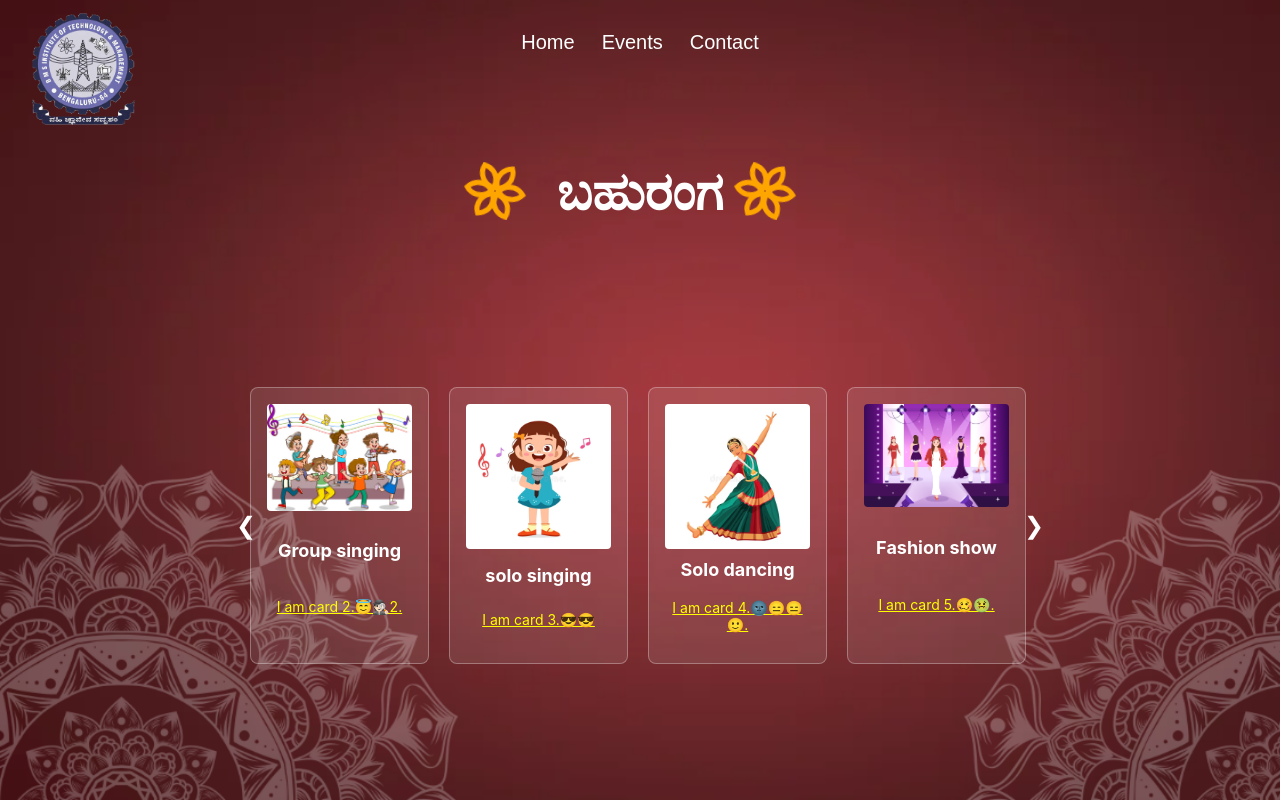
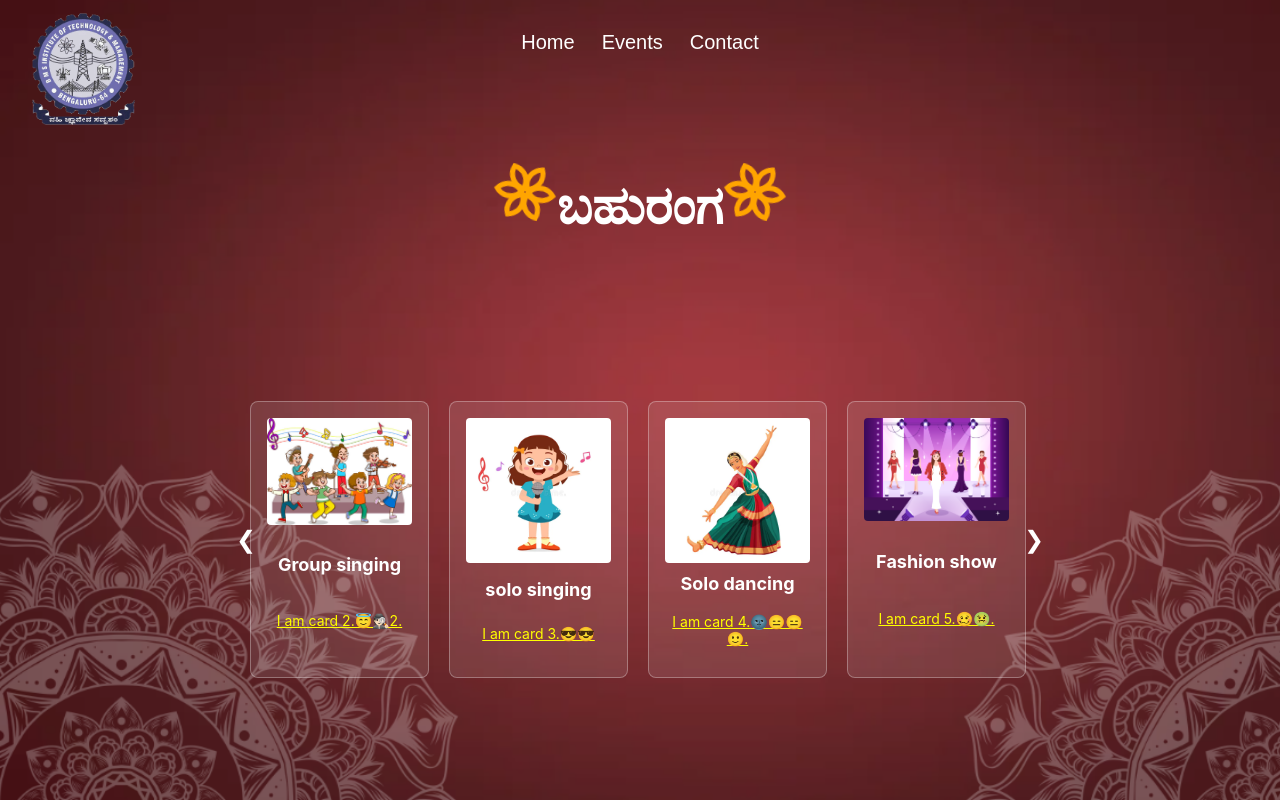
Before and after one commit to LakshmiSowmya04/bahuranga, a React (Create React App) app: page / in a window 1280 px wide. Built offline with nearby package versions, Linux system fonts and the light colour scheme.

Commit message:
changed gap

```diff
--- a/src/App.css
+++ b/src/App.css
@@ -24,7 +24,7 @@ h3{
 .App-logo {
   height: 8vmin;
   pointer-events: none;
-  margin-right: 20px; /* Space between logo and buttons */
+  /* margin-right: 20px; Space between logo and buttons */
 }
 .bmsit-logo{
   padding-top: 1%;
@@ -85,8 +85,8 @@ h3{
   display: flex; /* Aligns children (image and text) horizontally */
   align-items: center; /* Vertically centers the items */
   justify-content: center; /* Centers the items horizontally */
-  gap: 10px; /* Optional: Adds some space between the image and text */
-}
+  /* gap: 10px; /* Optional: Adds some space between the image and text */
+} */
 
 @media (max-width: 768px) {
   .App-nav {
--- a/src/App.js
+++ b/src/App.js
@@ -52,15 +52,15 @@ function App() {
     <div className="App">
       <img src={bmsit} className="bmsit-logo" alt="logo" />
       <div className="logo-container">
-        <img src={sv} className="App-logo" alt="logo" />
         <h1
           style={hoverStyle}
           onMouseEnter={() => setIsHovered(true)} // Set hover state to true on mouse enter
           onMouseLeave={() => setIsHovered(false)} // Set hover state to false on mouse leave
         >
+          <img src={sv} className="App-logo" alt="logo" />
           ಬಹುರಂಗ
+          <img src={sv} className="App-logo" alt="logo" />
         </h1>
-        <img src={sv} className="App-logo" alt="logo" />
       </div>
       <header className="App-header">
         <nav className="App-nav">
```
